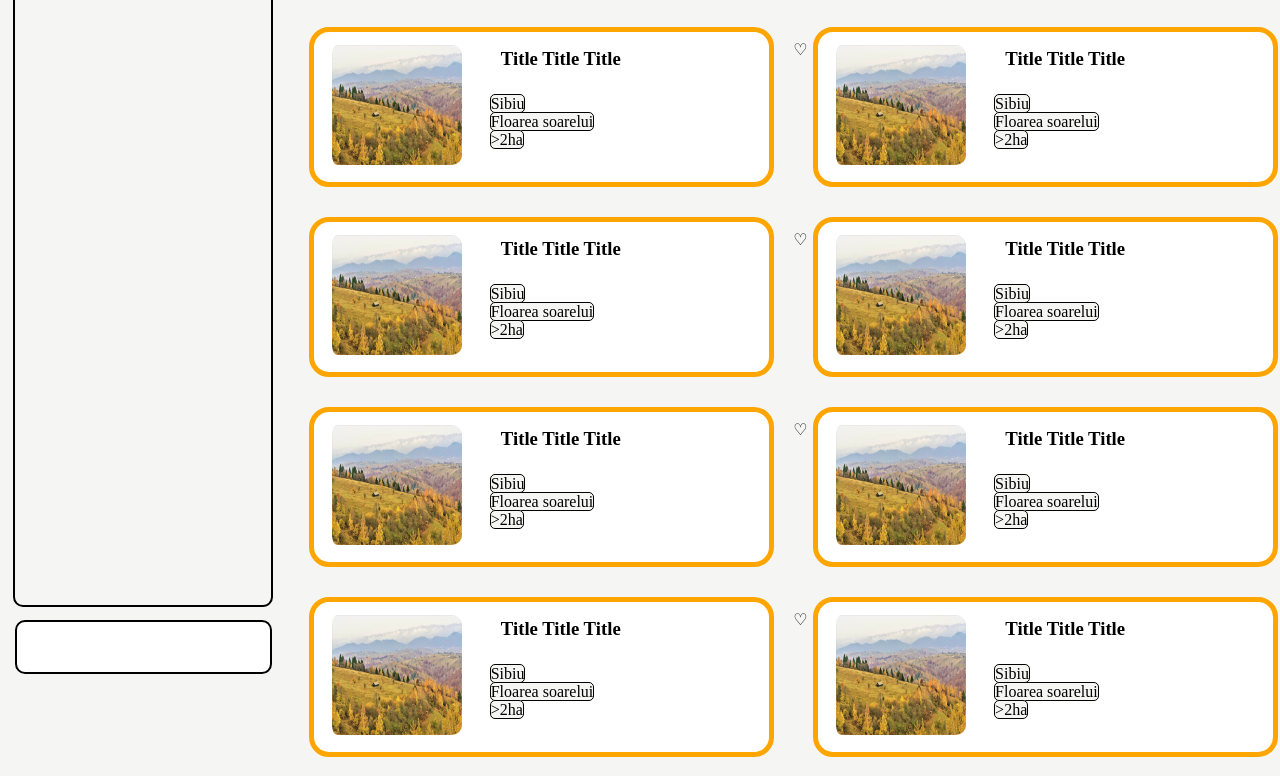
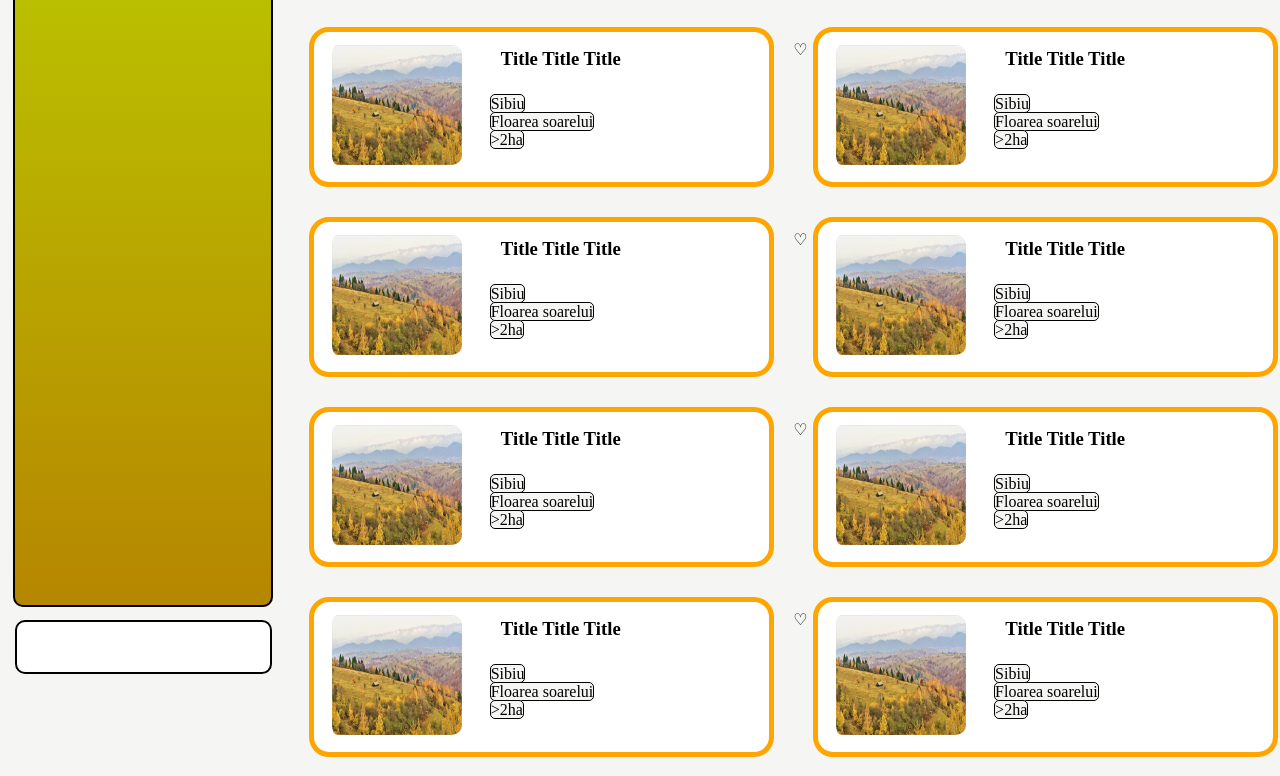
Before and after one commit to DusciucDaniel/HiveMind, a plain HTML site: page index.html in a window 1280 px wide. Shown: the part 115-891 px from the top of the page. Drawn offline with Linux system fonts and the light colour scheme.

Commit message:
9 Mar 2025, 01:15

```diff
--- a/style.css
+++ b/style.css
@@ -9,7 +9,7 @@ LeftTab {
     width: 20%;
     height: 710px;
     margin: 0 20% 100% 5px;
-    background-color: linear-gradient(180deg, rgba(187,201,0,1) 0%, rgba(182,134,0,1) 100%);
+    background: linear-gradient(180deg, rgba(187,201,0,1) 0%, rgba(182,134,0,1) 100%);
     z-index: 1;
     border-radius: 10px;
 }
```
